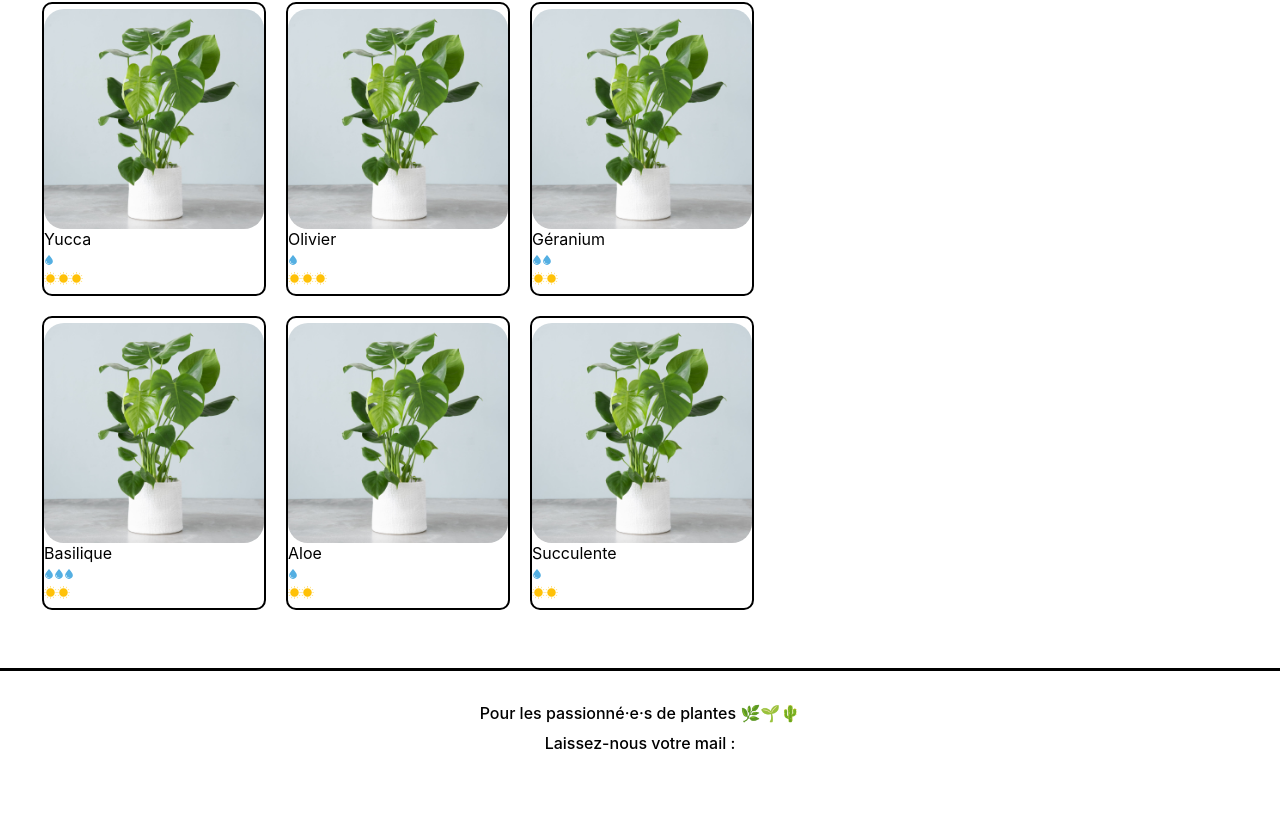
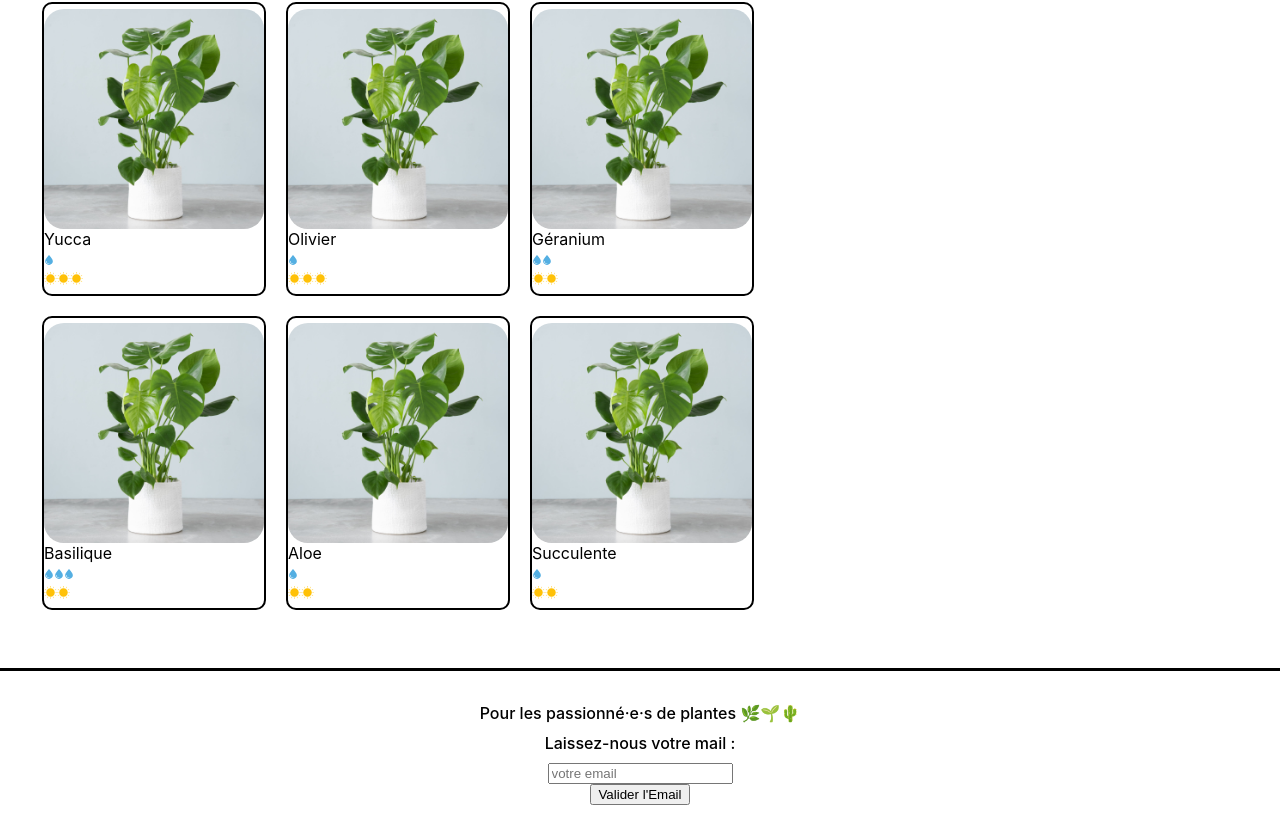
Before and after one commit to NerVod/Maison-jungle, a React (Create React App) app: page / in a window 1280 px wide. Shown: the part 944-1781 px from the top of the page. Before the commit the page ends 1739 px from the top, so only its background shows below. Built offline with nearby package versions, Linux system fonts and the light colour scheme.

Commit message:
input email avec contrôle bonne saisie utilisateur

```diff
--- a/src/components/Footer.js
+++ b/src/components/Footer.js
@@ -5,12 +5,35 @@ import '../styles/Footer.css'
 function Footer() {
 	const [inputValue, setInputValue] = useState('')
 
+	function checkValidEmail (value) {
+		if (!value.includes('@')) {
+			alert('L\'email ne contient pas "@" ! ')
+		} else {
+			setInputValue(value)
+		}
+	}
+	function validateEmail (value) {
+		if (!value.includes('@')) {
+			alert('L\'email ne contient pas "@" et n\est pas pris en compte! ')
+		} else {
+			alert(`${value} enregistré comme votre email !`)
+		}
+	}
+
 	return (
 		<footer className='lmj-footer'>
 			<div className='lmj-footer-elem'>
 				Pour les passionné·e·s de plantes 🌿🌱🌵
 			</div>
 			<div className='lmj-footer-elem'>Laissez-nous votre mail :</div>
+			<input
+				type="email"
+				placeholder="votre email"
+				value={inputValue}
+				onChange={(e) => setInputValue(e.target.value)}
+				onBlur={() => checkValidEmail(inputValue)}
+				></input>
+			<button onClick={() => validateEmail(inputValue)}>Valider l'Email</button>
 		</footer>
 	)
 }
```
